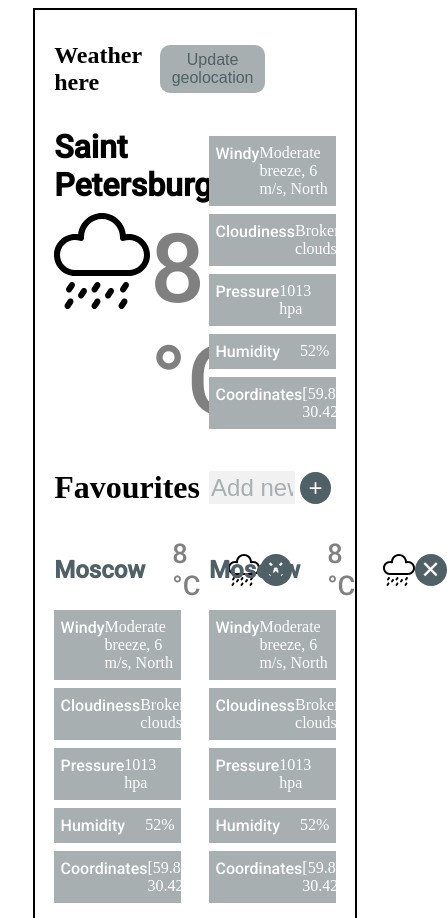
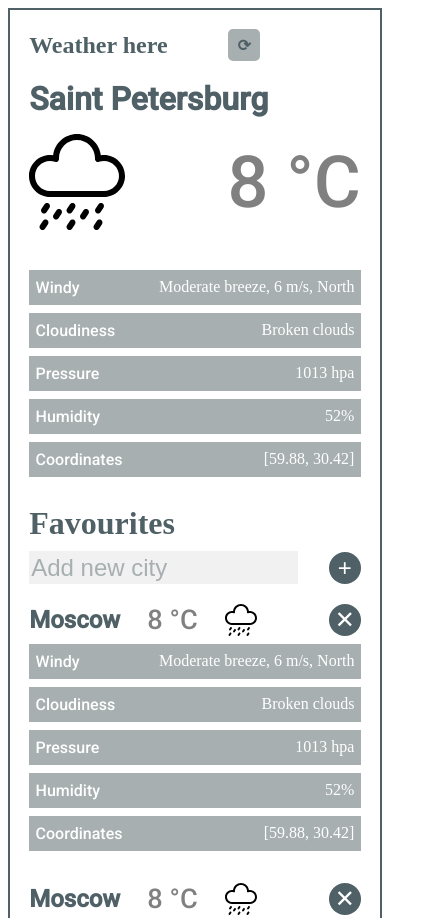
Before and after one commit to Spolutrean/SuperUsefulWeatherApp, a plain HTML site: page index.html in a window 390 px wide. Shown: the top 918 px of the page, 447 px wide, since content can reach past the window. Drawn offline with Linux system fonts and the light colour scheme.

Commit message:
Add adaptive design

```diff
--- a/index.html
+++ b/index.html
@@ -9,6 +9,7 @@
         <section class="titleSection section">
             <h1 class="weatherHereTitle">Weather here</h1>
             <button class="updateGeolocationButton">Update geolocation</button>
+            <button class="updateGeolocationButtonSmall">&#10227</button>
         </section>
         <section class="mainCitySection section">
             <section class="mainCityDescription">
--- a/styles.css
+++ b/styles.css
@@ -8,33 +8,32 @@
 html {
     display:flex;
     flex-direction:column;
-    width: 100vw;
 }
 
 body {
     align-self: center;
     min-height:100vh;
 
-    min-width: 320px;
-    max-width: 800px;
-    width: 50vw;
+    max-width: 1200px;
+    min-width: 730px;
 
-    border: 2px solid black;
+    border: 2px solid var(--dark-primary-color);
 }
 
 .section {
-    margin: 2em 1.2em;
+    margin: 1.2em 1.2em;
 }
 
 .titleSection {
-    width: 100%;
     display: flex;
+    align-items: center;
 }
 
 .weatherHereTitle {
     width: 33%;
     margin: 0;
     align-self: center;
+    color: var(--dark-primary-color);
 }
 
 .updateGeolocationButton {
@@ -45,12 +44,24 @@ body {
     align-self: center;
     background-color: var(--primary-color);
     color: var(--dark-primary-color);
+}
 
+.updateGeolocationButtonSmall {
+    display: none;
+    width: 32px;
+    height: 32px;
+    align-self: center;
+    background-color: var(--primary-color);
+    color: var(--dark-primary-color);
+    font-weight: 900;
+    border-radius: 5px;
+    font-size: 1em;
 }
 
 .mainCitySection {
     display: flex;
     justify-content: space-between;
+    flex-wrap: wrap;
 }
 
 .mainCityDescription {
@@ -62,7 +73,8 @@ body {
 
 .mainCityShortDescription {
     display: flex;
-    justify-content: space-between
+    justify-content: space-between;
+    align-items: center;
 }
 
 .mainCityImage {
@@ -80,6 +92,7 @@ body {
     font-size: 2em;
     margin: 0;
     font-family: 'Roboto', sans-serif;
+    color: var(--dark-primary-color);
 }
 
 .weatherDescription {
@@ -112,12 +125,14 @@ body {
 .favouritesSection {
     display: flex;
     justify-content: space-between;
+    flex-wrap: wrap;
 }
 
 .favouritesTitle {
     margin: 0;
     padding: 0;
     font-size: 2em;
+    color: var(--dark-primary-color);
 }
 
 .addNewCitySection {
@@ -142,7 +157,7 @@ body {
 .addNewCityButton {
     width: 32px;
     height: 32px;
-    margin: 0 5px;
+    margin-left: 5px;
     border-radius: 50%;
     font-size: 1.5em;
     color: white;
@@ -199,6 +214,56 @@ body {
     background-color: var(--dark-primary-color);
 }
 
+@media screen and (max-width: 730px) {
+    body {
+        min-width: 320px;
+    }
+
+    .weatherHereTitle {
+        width: 60%;
+    }
+    .updateGeolocationButton {
+        display: none;
+    }
+    .updateGeolocationButtonSmall {
+        display: block;
+    }
+
+    .mainCityDescription {
+        width: 100%;
+        margin-bottom: 1em;
+    }
+    .mainCityShortDescription {
+        margin: 1em 0;
+    }
+    .mainCityDegrees {
+        font-size: 72px;
+    }
+
+    .weatherDescription {
+        width: 100%;
+    }
+
+    .cityCard {
+        width: 100%;
+    }
+
+    .favouritesTitle {
+        margin-bottom: 0.3em;
+    }
+    .addNewCitySection {
+        width: 100%;
+        justify-content: space-between;
+    }
+    .addNewCityField {
+        width: 80%;
+    }
+    .addNewCityButton {
+        margin: 0;
+    }
+}
+
+
 
 button {
     border: unset;
```
